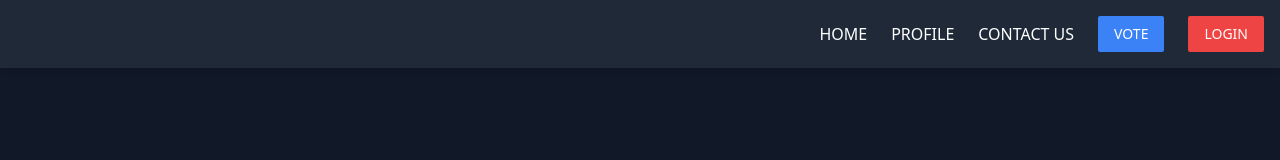
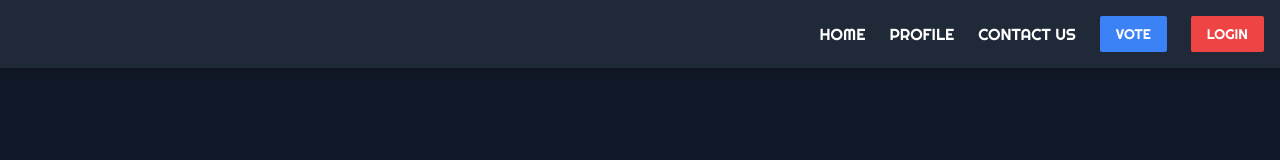
Before and after one commit to afzaljadoon/myfyp, a React (Create React App) app: page / in a window 1280 px wide. Shown: the top 160 px of the page. Built offline with nearby package versions, Linux system fonts and the light colour scheme.

Commit message:
I have changed the font of the header and footer component

```diff
--- a/src/index.css
+++ b/src/index.css
@@ -1,3 +1,4 @@
+@import url('https://fonts.googleapis.com/css2?family=Acme&family=PT+Sans+Narrow:wght@400;700&family=Righteous&display=swap');
 @tailwind base;
 @tailwind components;
 @tailwind utilities;
--- a/tailwind.config.js
+++ b/tailwind.config.js
@@ -5,6 +5,9 @@
   ],
   theme: {
     extend: {},
+    fontFamily: {
+      abc: ["Righteous","sans-serif"],
+    },
   },
   plugins: [],
 }
```
